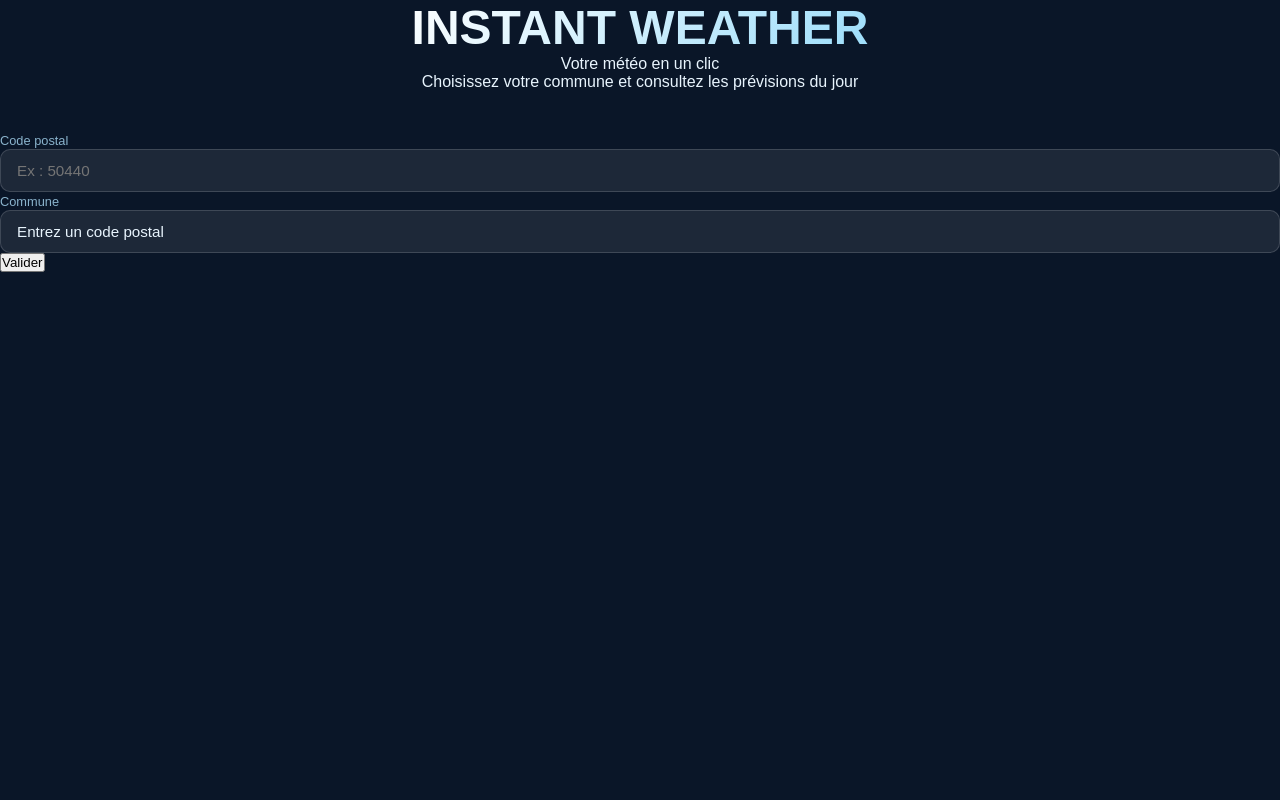
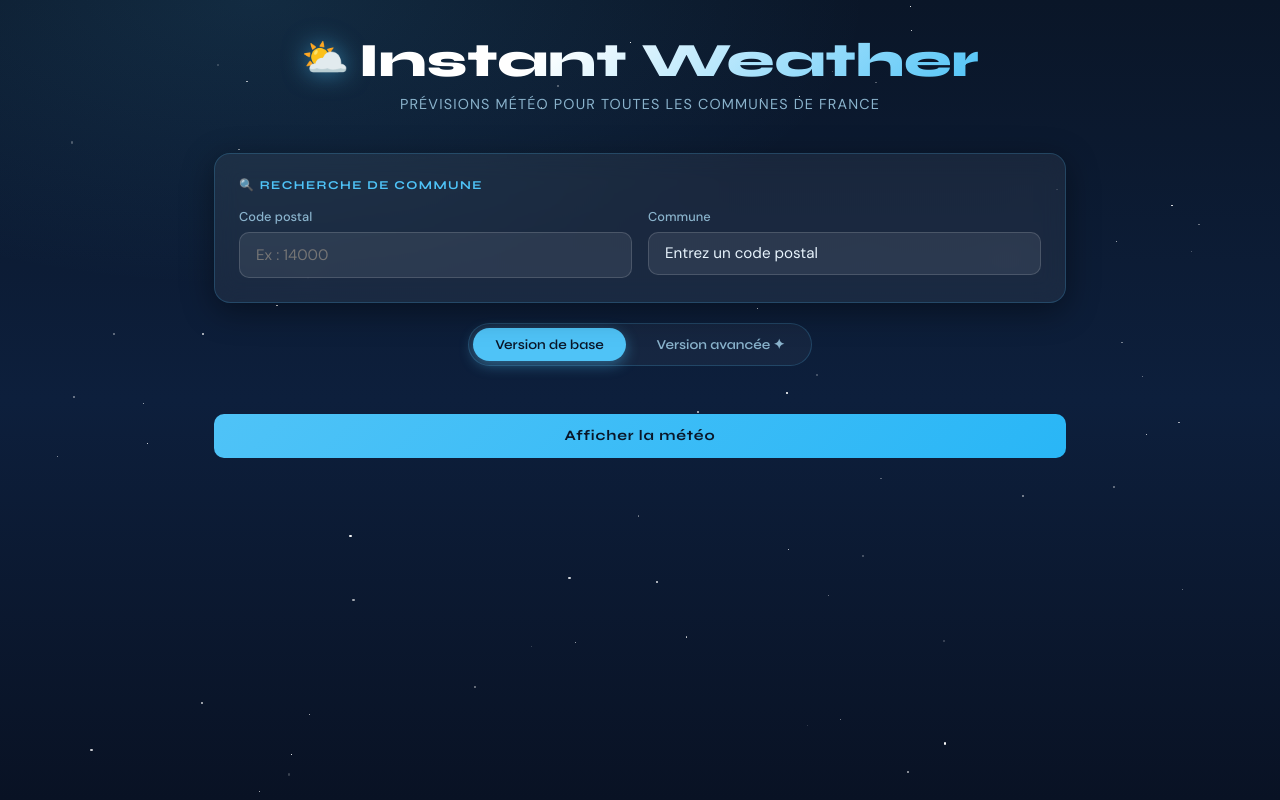
Before and after one commit to JeanBrgi/R209, a plain HTML site: page index.html in a window 1280 px wide. Drawn offline with Linux system fonts and the light colour scheme.

Commit message:
Update index.html

```diff
--- a/index.html
+++ b/index.html
@@ -1,51 +1,85 @@
 <!DOCTYPE html>
 <html lang="fr">
-
 <head>
   <meta charset="UTF-8" />
   <meta name="viewport" content="width=device-width, initial-scale=1.0" />
-    <link rel="icon" type="image/x-icon" href="/INSTANT_WEATHER/images/favicon.ico">
+  <title>Instant Weather</title>
+  <link rel="preconnect" href="https://fonts.googleapis.com" />
+  <link rel="preconnect" href="https://fonts.gstatic.com" crossorigin />
+  <link href="https://fonts.googleapis.com/css2?family=Syne:wght@400;600;700;800&family=DM+Sans:wght@300;400;500&display=swap" rel="stylesheet" />
   <link rel="stylesheet" href="./CSS/style.css" />
-    <!-- <script defer src="./js/weatherCard.js"></script> -->
   <script defer src="./js/app.js"></script>
-    <title>Instant Weather</title>
 </head>
+<body>
 
-<body>
+  <div class="bg-layer"></div>
+  <div class="stars" id="stars"></div>
+
+  <div class="container">
+
     <header>
-        <h1>INSTANT WEATHER</h1>
-        <p>Votre météo en un clic</p>
-        <p>Choisissez votre commune et consultez les prévisions du jour</p>
+      <div class="logo"><span class="logo-icon">⛅</span><h1>Instant Weather</h1></div>
+      <p class="tagline">Prévisions météo pour toutes les communes de France</p>
     </header>
-    <main>
-        <section id="cityForm">
-            <form id="cityForm_form">
-                <div class="champ-formulaire">
+
+    <!-- ===== FORMULAIRE PARTAGÉ ===== -->
+    <div class="card">
+      <p class="card-title">🔍 Recherche de commune</p>
+      <div class="form-row">
+        <div class="form-group">
           <label for="code-postal">Code postal</label>
-                    <input
-                        type="text"
-                        id="code-postal"
-                        name="code-postal"
-                        inputmode="numeric"
-                        maxlength="5"
-                        pattern="[0-9]{5}"
-                        autocomplete="postal-code"
-                        placeholder="Ex : 50440"
-                    />
+          <input type="text" id="code-postal" placeholder="Ex : 14000" maxlength="5" inputmode="numeric" autocomplete="postal-code" />
         </div>
-
-                <div class="champ-formulaire">
+        <div class="form-group">
           <label for="communeSelect">Commune</label>
-                    <select id="communeSelect" name="commune">
+          <select id="communeSelect">
             <option value="">Entrez un code postal</option>
           </select>
         </div>
+      </div>
+    </div>
 
-                <button type="submit" id="validationButton">Valider</button>
-            </form>
-        </section>
-        <section id="weatherInformation">
-            <!-- Ajouter les informations météo ici -->
-        </section>
-    </main>
+    <div class="version-tabs">
+      <button class="tab-btn active" onclick="switchTab('v1')" id="tab-v1">Version de base</button>
+      <button class="tab-btn" onclick="switchTab('v2')" id="tab-v2">Version avancée ✦</button>
+    </div>
+
+    <!-- ===== V1 ===== -->
+    <div class="panel active" id="panel-v1">
+      <div class="error-msg" id="error-v1"></div>
+      <button class="btn-primary" id="btn-v1" onclick="validerV1()">Afficher la météo</button>
+      <div class="results-area" id="results-v1"></div>
+    </div>
+
+    <!-- ===== V2 ===== -->
+    <div class="panel" id="panel-v2">
+      <div class="card">
+        <p class="card-title">📅 Nombre de jours</p>
+        <div class="range-row">
+          <label for="days-range">Jours de prévision</label>
+          <span class="range-value" id="days-display">1</span>
+        </div>
+        <input type="range" id="days-range" min="1" max="7" value="1" step="1" oninput="updateRange(this.value)" />
+        <div class="range-labels"><span>1 jour</span><span>7 jours</span></div>
+      </div>
+
+      <div class="card">
+        <p class="card-title">➕ Informations supplémentaires</p>
+        <div class="checkbox-grid">
+          <label class="checkbox-item"><input type="checkbox" id="chk-lat" /><span>Latitude</span></label>
+          <label class="checkbox-item"><input type="checkbox" id="chk-lon" /><span>Longitude</span></label>
+          <label class="checkbox-item"><input type="checkbox" id="chk-rain" /><span>Cumul pluie (mm)</span></label>
+          <label class="checkbox-item"><input type="checkbox" id="chk-wind" /><span>Vent moyen (km/h)</span></label>
+          <label class="checkbox-item"><input type="checkbox" id="chk-winddir" /><span>Direction vent (°)</span></label>
+        </div>
+      </div>
+
+      <div class="error-msg" id="error-v2"></div>
+      <button class="btn-primary" id="btn-v2" onclick="validerV2()">Générer les cartes météo</button>
+      <div class="results-area" id="results-v2"></div>
+    </div>
+
+  </div>
+
 </body>
+</html>
```
Lines whose indentation alone changed are shown as unchanged.
